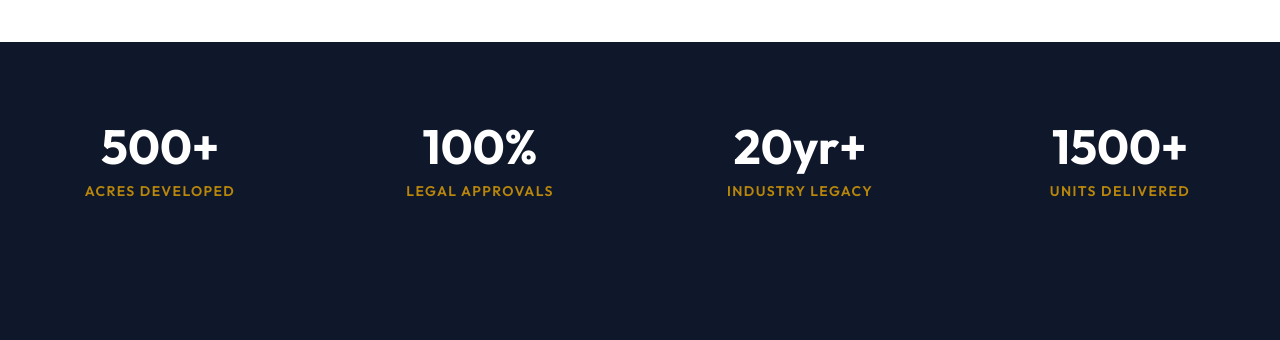
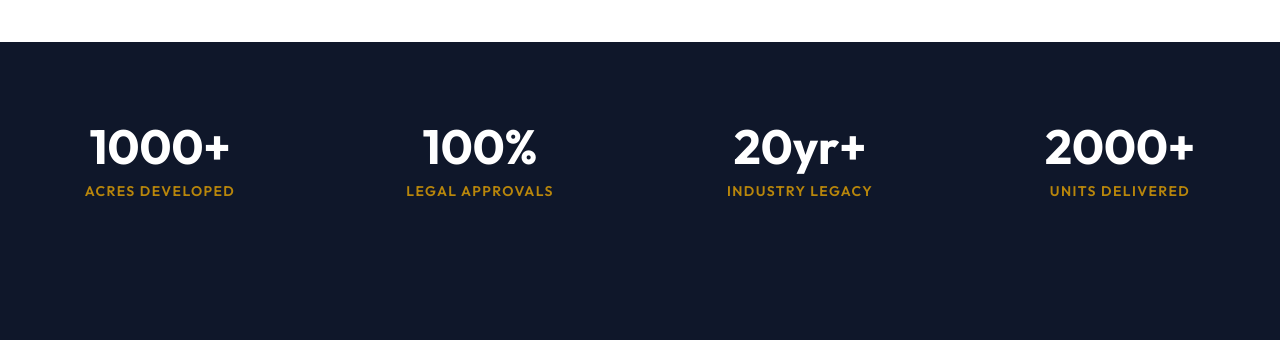
Before and after one commit to gouravboga12-rgb/NVD-Developers-, a website built with Vite: page why-us.html in a window 1280 px wide. Shown: the part 1220-1560 px from the top of the page. Built offline with nearby package versions, Linux system fonts and the light colour scheme.

Commit message:
Content: Updated company statistics in Why Us section

```diff
--- a/why-us.html
+++ b/why-us.html
@@ -153,7 +153,7 @@
         <div class="container mx-auto px-4">
             <div class="grid grid-cols-2 lg:grid-cols-4 gap-8 text-center">
                 <div data-aos="zoom-in">
-                    <span class="text-5xl font-bold block mb-2">500+</span>
+                    <span class="text-5xl font-bold block mb-2">1000+</span>
                     <span class="text-gold font-semibold tracking-widest text-sm">ACRES DEVELOPED</span>
                 </div>
                 <div data-aos="zoom-in" data-aos-delay="100">
@@ -165,7 +165,7 @@
                     <span class="text-gold font-semibold tracking-widest text-sm">INDUSTRY LEGACY</span>
                 </div>
                 <div data-aos="zoom-in" data-aos-delay="300">
-                    <span class="text-5xl font-bold block mb-2">1500+</span>
+                    <span class="text-5xl font-bold block mb-2">2000+</span>
                     <span class="text-gold font-semibold tracking-widest text-sm">UNITS DELIVERED</span>
                 </div>
             </div>
```
